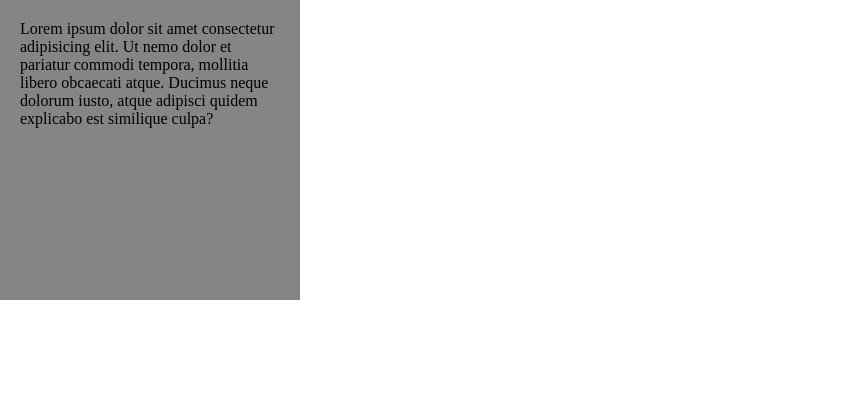
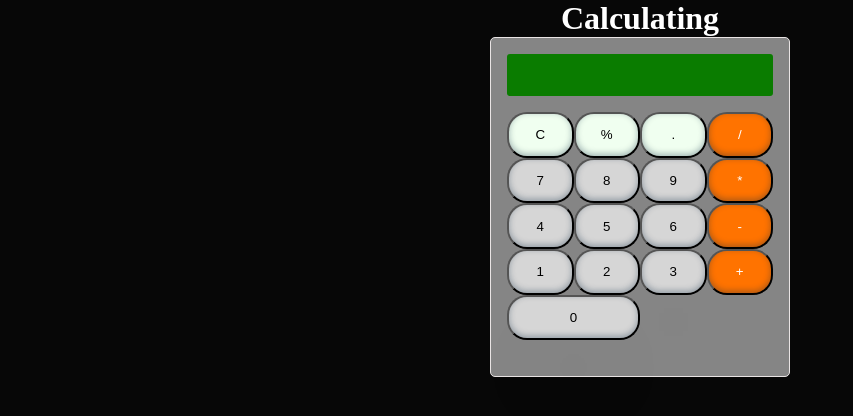
Before and after one commit to AndreSanLopes/calculating, a plain HTML site: page index.html in a window 1280 px wide. Shown: the whole page, without its empty margins (0-853 px from the left). Drawn offline with Linux system fonts and the light colour scheme.

Commit message:
Primeiros passos - estilo/script
Adição de botões essenciais, estilo básico de fundo, alterações na tipografia e no dimensionamento dos elementos na página, aplicação de alguns recursos de SEO on page e primeiras interações com JavaScript vanilla;

```diff
--- a/index.html
+++ b/index.html
@@ -1,16 +1,38 @@
 <!DOCTYPE html>
 <html lang="pt-br">
   <head>
-    <meta charset="UTF-8">
-    <meta name="viewport" content="width=device-width, initial-scale=1.0">
+    <meta charset="UTF-8" />
+    <meta name="viewport" content="width=device-width, initial-scale=1.0" />
     <title>Calculating</title>
-    <link rel="stylesheet" href="style.css">
+    <link rel="stylesheet" href="style.css" />
+    <meta name="description" content="A calculadora simples e intuitiva; experimente grátis">
   </head>
   <body>
-    <div id="conteiner-base">
+      <h1 id="titClaro">Calculating</h1>
       <div id="calculadora">
-                <p>Lorem ipsum dolor sit amet consectetur adipisicing elit. Ut nemo dolor et pariatur commodi tempora, mollitia libero obcaecati atque. Ducimus neque dolorum iusto, atque adipisci quidem explicabo est similique culpa?</p>
+        <!--DISPLAY P/ EXIBIR A ENTRADA-->
+        <div class="display" id="display"></div>
+        <!--CONTÊINER COM TODOS OS BOTÕES-->
+        <div class="botoes">
+          <button class="btn light">C</button>
+          <button class="btn light">%</button>
+          <button class="btn light">.</button>
+          <button class="btn special">/</button>
+          <button class="btn dark" onclick="anexoNum('7')">7</button>
+          <button class="btn dark">8</button>
+          <button class="btn dark">9</button>
+          <button class="btn special">*</button>
+          <button class="btn dark">4</button>
+          <button class="btn dark">5</button>
+          <button class="btn dark">6</button>
+          <button class="btn special">-</button>
+          <button class="btn dark">1</button>
+          <button class="btn dark">2</button>
+          <button class="btn dark">3</button>
+          <button class="btn special">+</button>
+          <button class="btn dark large">0</button>
         </div>
       </div>
+    <script src="script.js"></script>
   </body>
 </html>
--- /dev/null
+++ b/script.js
@@ -0,0 +1,9 @@
+var display = document.getElementById("display");
+var entrada0 = ""
+var entradaOp = ""
+
+function anexoNum(value){
+    //adiciona entradas do usuário na memória
+    entrada0 += value
+    display.textContent = entrada0
+}
--- a/style.css
+++ b/style.css
@@ -6,16 +6,84 @@
 
 /*
 ideia de design:
-
+skeumorfismo
 */
 
-#conteiner-base{
+/*FONTE PARA TÍTULOS*/
+@import url('https://fonts.googleapis.com/css2?family=Lora:ital,wght@0,400..700;1,400..700&display=swap');
 
+/*FONTE PARA O DISPLAY DA CALCULADORA*/
+@import url('https://fonts.googleapis.com/css2?family=Lora:ital,wght@0,400..700;1,400..700&family=Source+Code+Pro:ital,wght@0,200..900;1,200..900&display=swap');
+
+h1, h2, h3{
+    font-family: "Lora", serif;
+    font-optical-sizing: auto;
+}
+
+#titClaro{
+    color: white;
+}
+
+body{
+    display: flex;
+    flex-direction: column;
+    align-items: center;
+    justify-content: center;
+    height: 100%;
+    background-color: rgb(7, 7, 7);
+    margin: 0;
 }
 
 #calculadora{
     background-color: rgb(133, 133, 133);
-    padding: 20px;
+    padding: 1em;
     width: 300px;
-    height: 300px;
+    height: 340px;
+    border: 1px solid rgb(233, 228, 228);
+    border-radius: 5px;
+    text-align: center;
 }
+
+#display{
+    background-color: rgb(10, 124, 0);
+    color: black;
+    font-size: 1rem;
+    font-family: "Source Code Pro", monospace;
+    padding: 1.2rem;
+    border-radius: 3px;
+    margin-bottom: 1em;
+    min-height: 42px;
+    text-align: right;
+    cursor: text;
+}
+
+.botoes{
+    display: grid;
+    grid-template-columns: repeat(4, 1fr);
+}
+
+.btn{
+    box-shadow: rgba(50, 50, 93, 0.25) 0px 50px 100px -20px, rgba(0, 0, 0, 0.3) 0px 30px 60px -30px, rgba(10, 37, 64, 0.35) 0px -2px 6px 0px inset;
+    border-radius: 20px;
+    padding: 1em;
+    cursor: pointer;
+}
+
+.btn.dark{
+    background-color: rgb(214, 214, 214);
+    color: rgb(0, 0, 0);
+}
+
+.btn.light{
+    background-color: honeydew;
+    color: black;
+}
+
+.btn.special{
+    background-color: rgb(255, 115, 0);
+    color: white;
+}
+
+.btn.large{
+    grid-column: span 2;
+}
```
Also changed, not shown: img/calculadora.png (added), 1 other file. Lines whose indentation alone changed are shown as unchanged.
